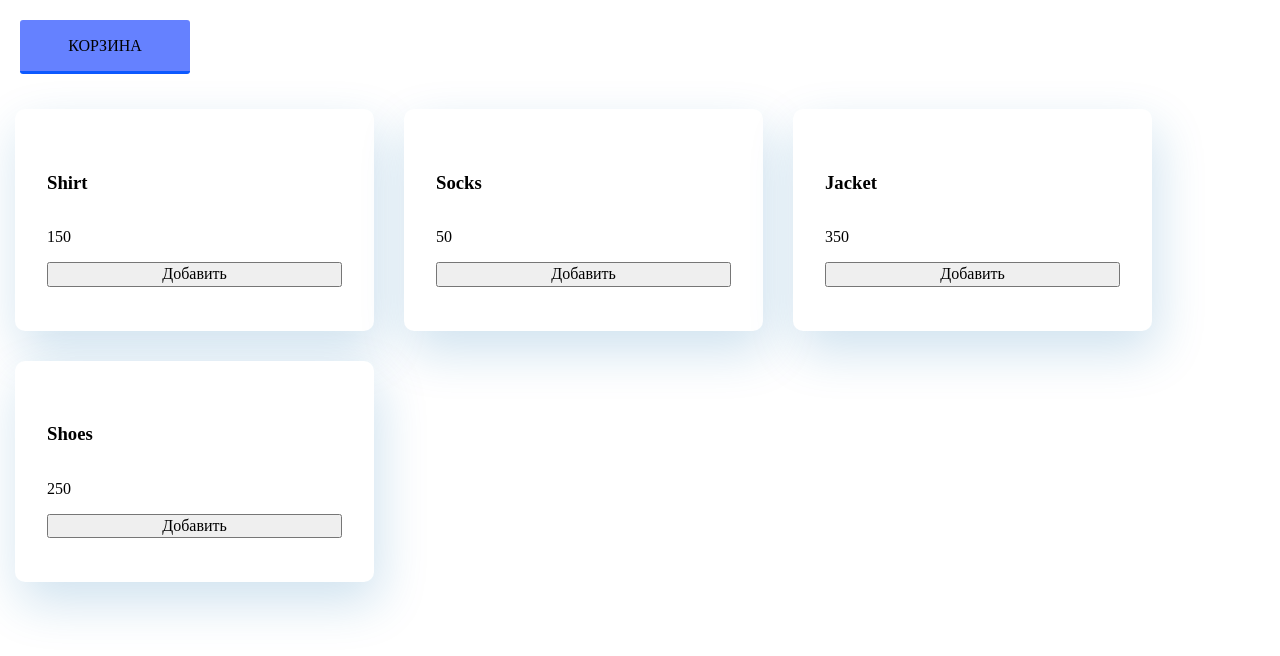
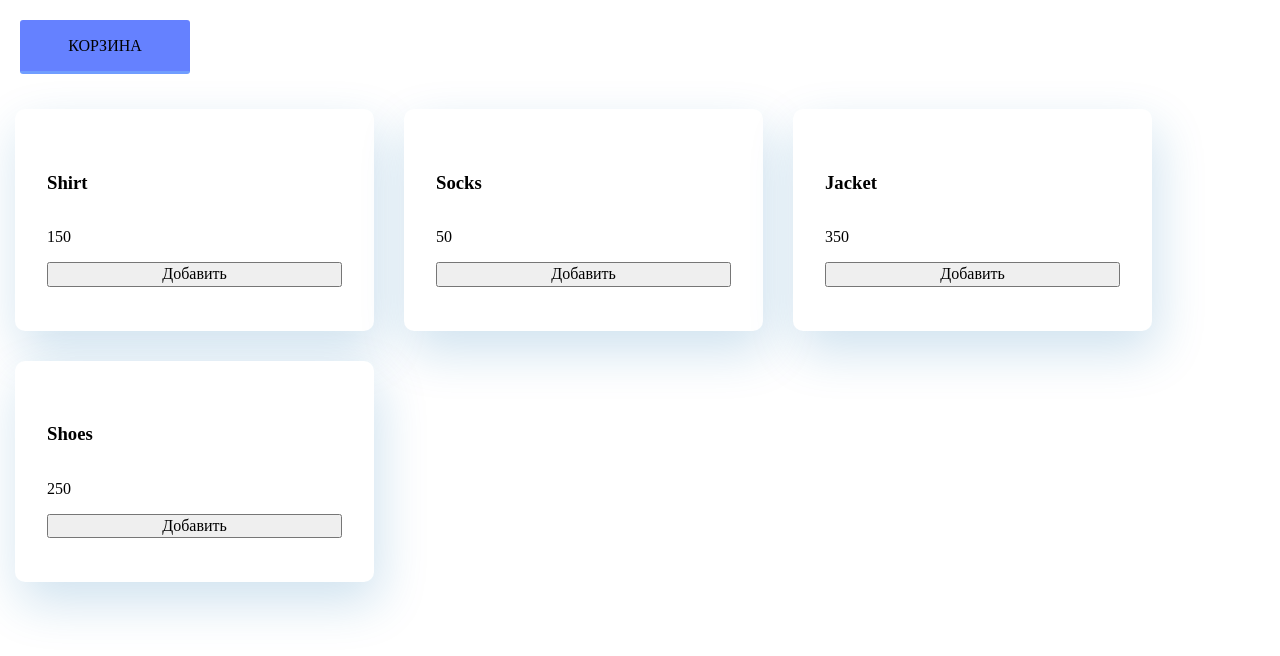
Before and after one commit to everwithadream/JS_part_two, a plain HTML site: page index.html in a window 1280 px wide. Drawn offline with Linux system fonts and the light colour scheme.

Commit message:
Create pull request

```diff
--- a/css/style.css
+++ b/css/style.css
@@ -21,7 +21,7 @@ header{
     border: 0px;
     -webkit-box-sizing: border-box;
     box-sizing: border-box;
-    border-bottom: 3px solid #0c59ff;
+    border-bottom: 3px solid #709dff;
     border-radius: 3px;
     color: #000000;
     margin: 20px;
```
